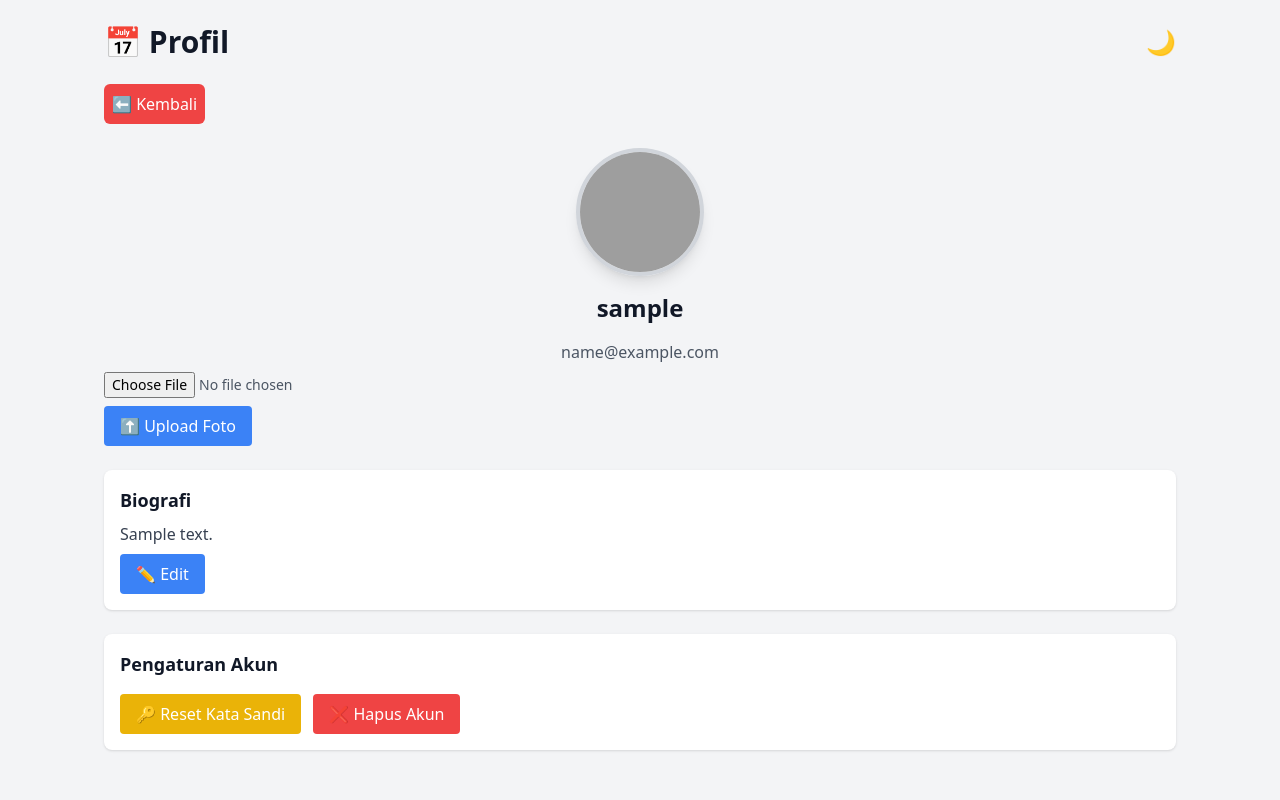
After one commit to syahkty/dialyweb, a PHP site: page /profile.php in a window 1280 px wide. The commit adds this page. Run offline with PHP 8.4, Linux system fonts and the light colour scheme; the visitor is signed in with stand-in values (Sample User, id 1); tables that the repository leaves empty or names only in its code hold one stand-in row (values such as "Sample post"); a stand-in replaces the project's code that opens the database connection; some libraries are stand-ins or nearby versions; grey boxes are pictures that could not be loaded.

Commit message:
tambahan profil fitur

```diff
--- a/index.php
+++ b/index.php
@@ -114,7 +114,7 @@ $result = $stmt->get_result();
 
     <!-- Navbar -->
     <nav class="fixed top-0 left-0 w-full bg-white dark:bg-gray-800 bg-opacity-70 dark:bg-opacity-70 backdrop-blur-lg shadow-md py-3 px-6 flex justify-between items-center z-50">
-        <h1 class="text-xl font-bold">Dashboard Harian, <?= $_SESSION['username'] ?></h1>
+        <h1 class="text-xl font-bold">Dashboard Harian, <a href="profile.php"><?= $_SESSION['username'] ?></a></h1>
         <div>
         <button onclick="toggleDarkMode()" class="text-2xl focus:outline-none transition mr-2">
             <span id="darkModeIcon">🌙</span>
--- /dev/null
+++ b/profile.php
@@ -0,0 +1,146 @@
+<?php
+session_start();
+require 'config.php'; // Sesuaikan dengan koneksi databasenya
+
+$user_id = $_SESSION['user_id']; // Ambil user_id dari sesi login
+
+// Ambil data pengguna
+$stmt = $conn->prepare("SELECT username, email, bio, profile_picture FROM users WHERE id = ?");
+$stmt->bind_param("i", $user_id);
+$stmt->execute();
+$result = $stmt->get_result();
+$user = $result->fetch_assoc();
+
+// Jika tidak ada foto, gunakan avatar DiceBear berdasarkan username
+$avatar = (!empty($user['profile_picture']) && file_exists("uploads/" . $user['profile_picture']))
+    ? "uploads/" . $user['profile_picture']
+    : "https://api.dicebear.com/7.x/initials/png?seed=" . urlencode($user['username']);
+
+?>
+
+<!DOCTYPE html>
+<html lang="id">
+<head>
+    <meta charset="UTF-8">
+    <meta name="viewport" content="width=device-width, initial-scale=1.0">
+    <title>Profil Saya</title>
+    <script src="https://cdn.tailwindcss.com"></script>
+    <script>
+        // Konfigurasi Tailwind agar dark mode pakai class
+        tailwind.config = {
+            darkMode: 'class'
+        };
+
+        document.addEventListener("DOMContentLoaded", () => {
+            console.log("Halaman dimuat.");
+
+            // Cek preferensi mode gelap dari localStorage
+            const theme = localStorage.getItem("theme");
+            console.log("Tema dari localStorage:", theme);
+
+            if (theme === "dark") {
+                document.documentElement.classList.add("dark");
+                document.getElementById("darkModeIcon").innerHTML = "☀️";
+                console.log("Dark mode diaktifkan.");
+            } else {
+                document.documentElement.classList.remove("dark");
+                document.getElementById("darkModeIcon").innerHTML = "🌙";
+                console.log("Light mode diaktifkan.");
+            }
+        });
+
+        function toggleDarkMode() {
+            console.log("Tombol diklik.");
+
+            if (document.documentElement.classList.contains("dark")) {
+                document.documentElement.classList.remove("dark");
+                localStorage.setItem("theme", "light");
+                document.getElementById("darkModeIcon").innerHTML = "🌙";
+                console.log("Dark mode dimatikan, tema disimpan: light.");
+            } else {
+                document.documentElement.classList.add("dark");
+                localStorage.setItem("theme", "dark");
+                document.getElementById("darkModeIcon").innerHTML = "☀️";
+                console.log("Dark mode diaktifkan, tema disimpan: dark.");
+            }
+        }
+    </script>
+</head>
+<body class="bg-gray-100 dark:bg-gray-900 text-gray-900 dark:text-gray-100">
+    <div class="max-w-full mx-20 p-6">
+    <div class="flex justify-between items-center mb-6">
+        <h1 class="text-3xl font-bold text-center">📅 Profil</h1>
+        <button onclick="toggleDarkMode()" class="text-2xl focus:outline-none transition">
+            <span id="darkModeIcon">🌙</span>
+        </button>
+    </div>
+    <a href="index.php" class="bg-red-500 hover:bg-red-600 text-white p-2 rounded-md mb-6 inline-block">⬅ Kembali</a>
+        <!-- Foto Profil -->
+        <div class="flex flex-col items-center space-y-4">
+            <img src="<?= $avatar ?>" alt="Foto Profil" class="w-32 h-32 rounded-full shadow-lg border-4 border-gray-300 dark:border-gray-600">
+            <h2 class="text-2xl font-bold"><?= htmlspecialchars($user['username']) ?></h2>
+            <p class="text-gray-600 dark:text-gray-400"><?= htmlspecialchars($user['email']) ?></p>
+        </div>
+        <!-- Form Upload Foto Profil -->
+        <form action="upload_profile.php" method="POST" enctype="multipart/form-data" class="mt-2">
+            <input type="file" name="profile_picture" accept="image/png, image/jpeg" class="block w-full text-sm text-gray-600 dark:text-gray-300">
+            <button type="submit" class="mt-2 bg-blue-500 hover:bg-blue-600 text-white px-4 py-2 rounded">⬆ Upload Foto</button>
+        </form>
+
+
+        <!-- Biografi -->
+        <div class="mt-6 p-4 bg-white dark:bg-gray-800 shadow rounded-lg">
+            <h3 class="text-lg font-semibold mb-2">Biografi</h3>
+            <p id="bio-text" class="text-gray-700 dark:text-gray-300"><?= htmlspecialchars($user['bio'] ?: 'Belum ada biografi.') ?></p>
+            <button onclick="toggleEditBio()" class="mt-2 bg-blue-500 hover:bg-blue-600 text-white px-4 py-2 rounded">✏ Edit</button>
+
+            <form id="bio-form" action="update_bio.php" method="POST" class="hidden mt-2">
+                <textarea name="bio" class="w-full p-2 text-black border rounded"><?= htmlspecialchars($user['bio'] ?? '', ENT_QUOTES, 'UTF-8') ?></textarea>
+                <button type="submit" class="mt-2 bg-green-500 hover:bg-green-600 text-white px-4 py-2 rounded">✔ Simpan</button>
+            </form>
+        </div>
+
+        <!-- Pengaturan Akun -->
+        <div class="mt-6 p-4 bg-white dark:bg-gray-800 shadow rounded-lg">
+            <h3 class="text-lg font-semibold mb-4">Pengaturan Akun</h3>
+            <button onclick="toggleModal('reset-modal')" class="bg-yellow-500 hover:bg-yellow-600 text-white px-4 py-2 rounded mr-2">🔑 Reset Kata Sandi</button>
+            <button onclick="toggleModal('delete-modal')" class="bg-red-500 hover:bg-red-600 text-white px-4 py-2 rounded">❌ Hapus Akun</button>
+        </div>
+    </div>
+
+    <!-- Modal Reset Kata Sandi -->
+    <div id="reset-modal" class="hidden fixed inset-0 flex items-center justify-center bg-black bg-opacity-50">
+        <div class="bg-white dark:bg-gray-800 p-6 rounded shadow-lg w-96">
+            <h2 class="text-lg font-bold mb-4">Reset Kata Sandi</h2>
+            <form action="reset_password.php" method="POST">
+                <input type="password" name="new_password" placeholder="Kata Sandi Baru" class="w-full p-2 text-black border rounded mb-2">
+                <button type="submit" class="bg-green-500 hover:bg-green-600 text-white px-4 py-2 rounded">✔ Simpan</button>
+            </form>
+            <button onclick="toggleModal('reset-modal')" class="mt-2 text-red-500">Tutup</button>
+        </div>
+    </div>
+
+    <!-- Modal Hapus Akun -->
+    <div id="delete-modal" class="hidden fixed inset-0 flex items-center justify-center bg-black bg-opacity-50">
+        <div class="bg-white dark:bg-gray-800 p-6 rounded shadow-lg w-96">
+            <h2 class="text-lg font-bold mb-4">Konfirmasi Hapus Akun</h2>
+            <p>Apakah Anda yakin ingin menghapus akun ini? Tindakan ini tidak bisa dibatalkan.</p>
+            <form action="delete_account.php" method="POST">
+                <button type="submit" class="bg-red-500 hover:bg-red-600 text-white px-4 py-2 rounded">❌ Hapus</button>
+            </form>
+            <button onclick="toggleModal('delete-modal')" class="mt-2 text-gray-500">Batal</button>
+        </div>
+    </div>
+
+    <script>
+        function toggleEditBio() {
+            document.getElementById('bio-text').classList.toggle('hidden');
+            document.getElementById('bio-form').classList.toggle('hidden');
+        }
+
+        function toggleModal(id) {
+            document.getElementById(id).classList.toggle('hidden');
+        }
+    </script>
+</body>
+</html>
```
Also changed, not shown: delete_account.php (added, +12 -0 lines), reset_password.php (added, +12 -0 lines), update_bio.php (added, +12 -0 lines), upload_profile.php (added, +43 -0 lines), uploads/profile_1.png (added).
